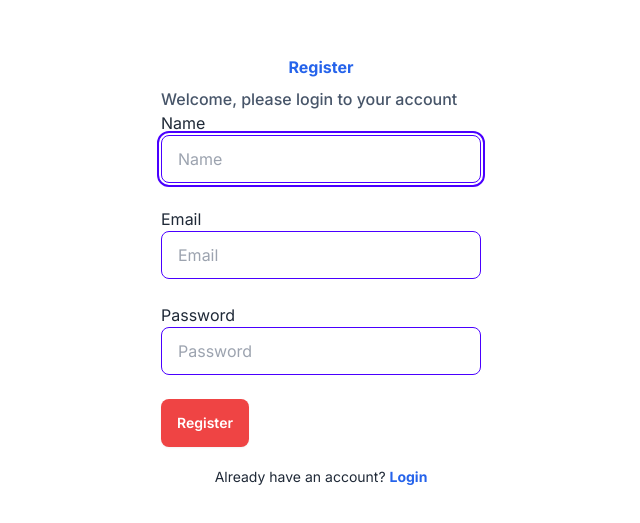
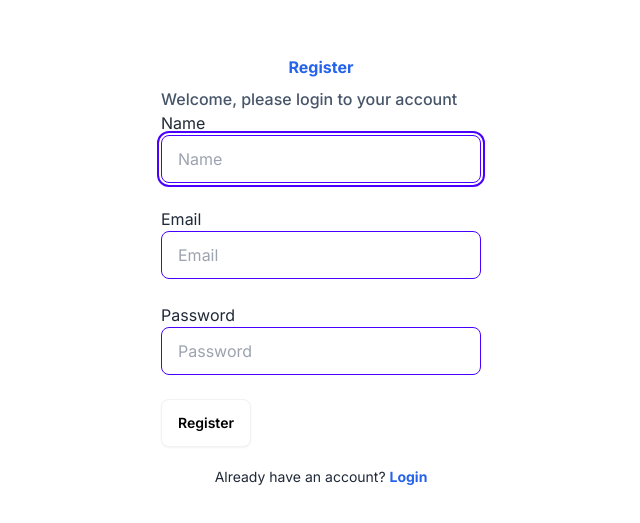
Before and after one commit to marzanoo/laranext, a Next.js app in the folder fend/: page /auth/register in a window 1280 px wide. Shown: the part 129-652 px from the top of the page, without its empty margins (319-959 px from the left). Built offline with nearby package versions, Linux system fonts and the light colour scheme.

Commit message:
register token

```diff
--- a/fend/components/fragments/FormRegister.tsx
+++ b/fend/components/fragments/FormRegister.tsx
@@ -24,7 +24,6 @@
     e.preventDefault();
     try {
       const response = await API.post("/register", form);
-      Cookies.set("token", response.data.access_token, { expires: 1 });
       router.push("/auth/login");
     } catch (error) {
       console.log("Register Failed", error);
@@ -54,7 +53,9 @@
         onChange={handleChange}
         placeholder="Password"
       />
-      <Button type="submit">Register</Button>
+      <Button type="submit" ClassName="btn bg-white text-black">
+        Register
+      </Button>
     </form>
   );
 };
```
